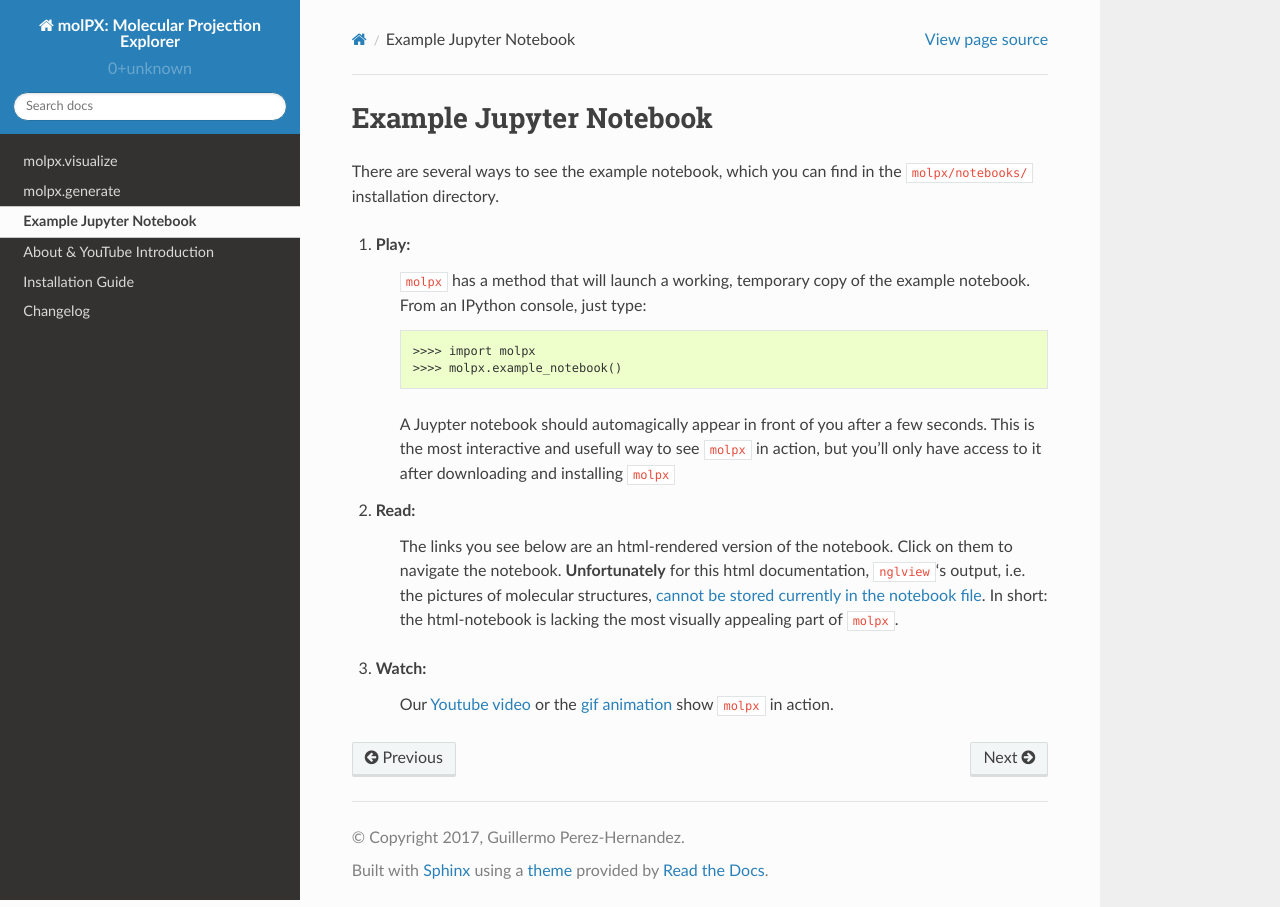
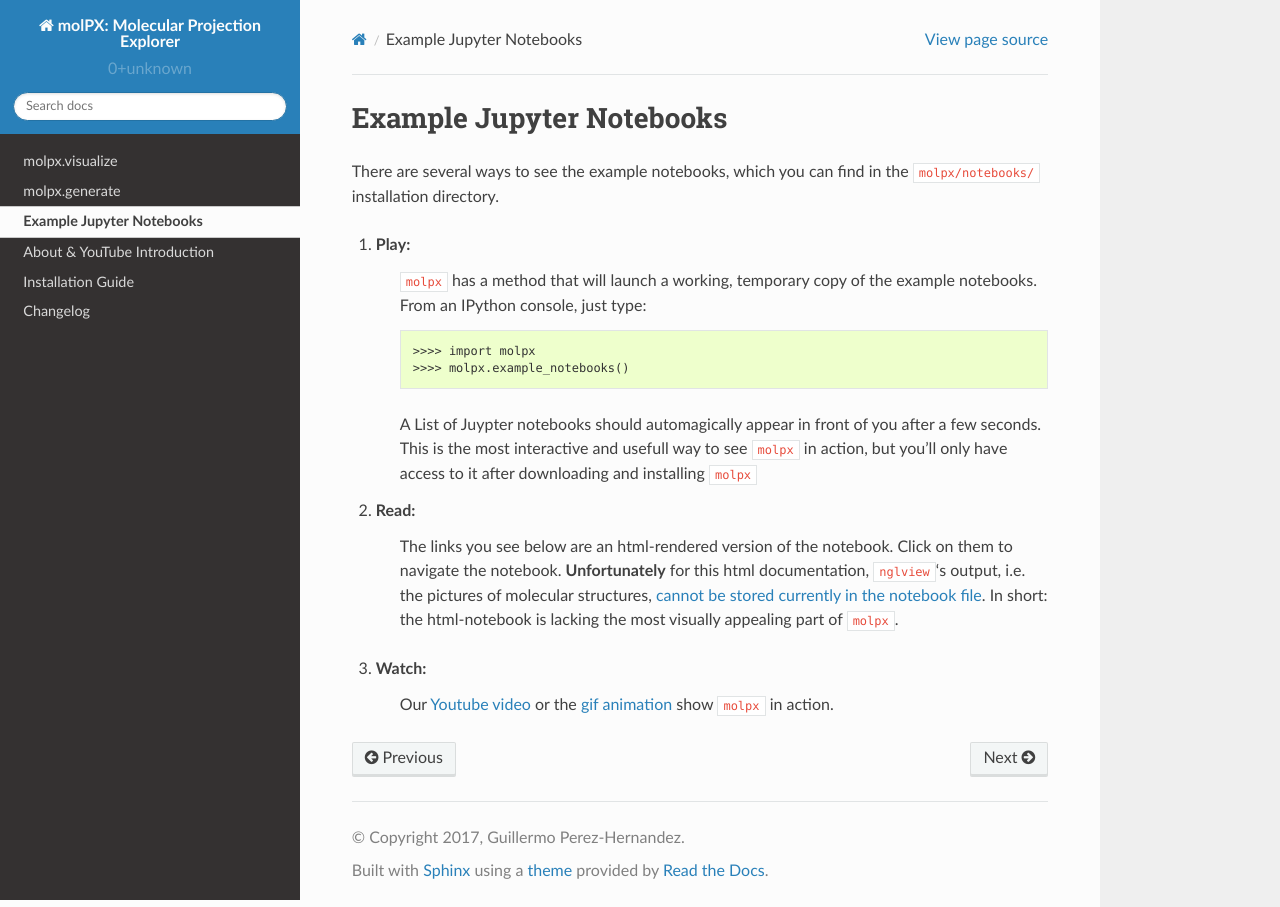
Before and after one commit to markovmodel/molPX, a Sphinx documentation site: the page built from doc/source/index_notebooks.rst, in a window 1280 px wide. Built offline with Sphinx 7.4.7 and the Read the Docs theme 2.0.0, drawn with Linux system fonts in a browser that asks for light colours; pages that are not in the unit, such as notebooks, are missing from menus.

Commit message:
[doc] include more notebooks

```diff
--- a/README.rst
+++ b/README.rst
@@ -20,7 +20,7 @@
 
 **TL;DR**: see molPX in action through the
 
-* :doc:`Example Jupyter Notebook </index_notebooks>`
+* :doc:`Example Jupyter Notebooks </index_notebooks>`
 
 Find more about the people behind molPX here:
 
--- a/doc/source/index.rst
+++ b/doc/source/index.rst
@@ -10,7 +10,8 @@
 
    molpx.visualize <index_visualize>
    molpx.generate  <index_generate>
-   Example Jupyter Notebook <index_notebooks>
+   Example Jupyter Notebooks <index_notebooks>
+
    About & YouTube Introduction <about>
    Installation Guide <INSTALL>
    Changelog <CHANGELOG>
--- a/doc/source/index_notebooks.rst
+++ b/doc/source/index_notebooks.rst
@@ -3,23 +3,21 @@
    You can adapt this file completely to your liking, but it should at least
    contain the root `toctree` directive.
 
-Example Jupyter Notebook
-========================
+Example Jupyter Notebooks
+=========================
 
-There are several ways to see the example notebook, which you can find in the ``molpx/notebooks/``
+There are several ways to see the example notebooks, which you can find in the ``molpx/notebooks/``
 installation directory.
 
 1. Play:
-    ``molpx`` has a method that will launch a working, temporary copy of the example notebook.
+    ``molpx`` has a method that will launch a working, temporary copy of the example notebooks.
     From an IPython console, just type::
 
     >>>> import molpx
-    >>>> molpx.example_notebook()
+    >>>> molpx.example_notebooks()
 
-    A Juypter notebook should automagically appear in front of you after a few seconds. This is the most interactive and
+    A List of Juypter notebooks should automagically appear in front of you after a few seconds. This is the most interactive and
     usefull way to see ``molpx`` in action, but you'll only have access to it after downloading and installing ``molpx``
-
-
 
 2. Read:
     The links you see below are an html-rendered version of the notebook.
```
Also changed, not shown: other parts of doc/source/index_notebooks.rst (+5 -8 lines).
